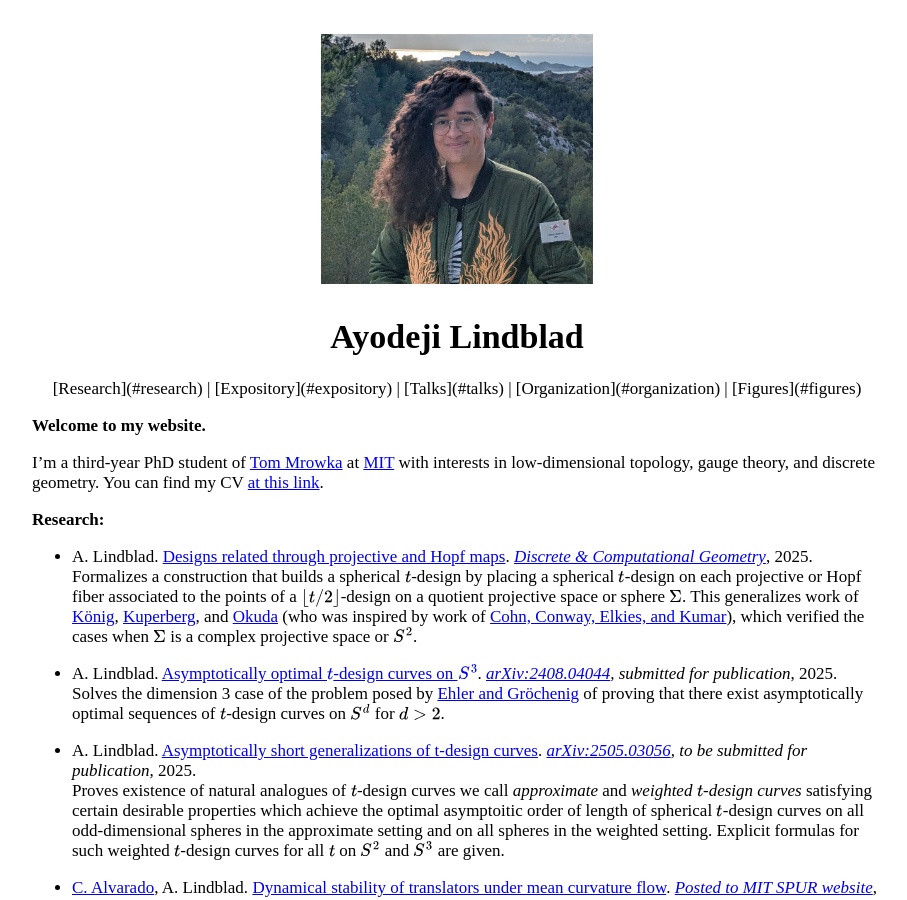
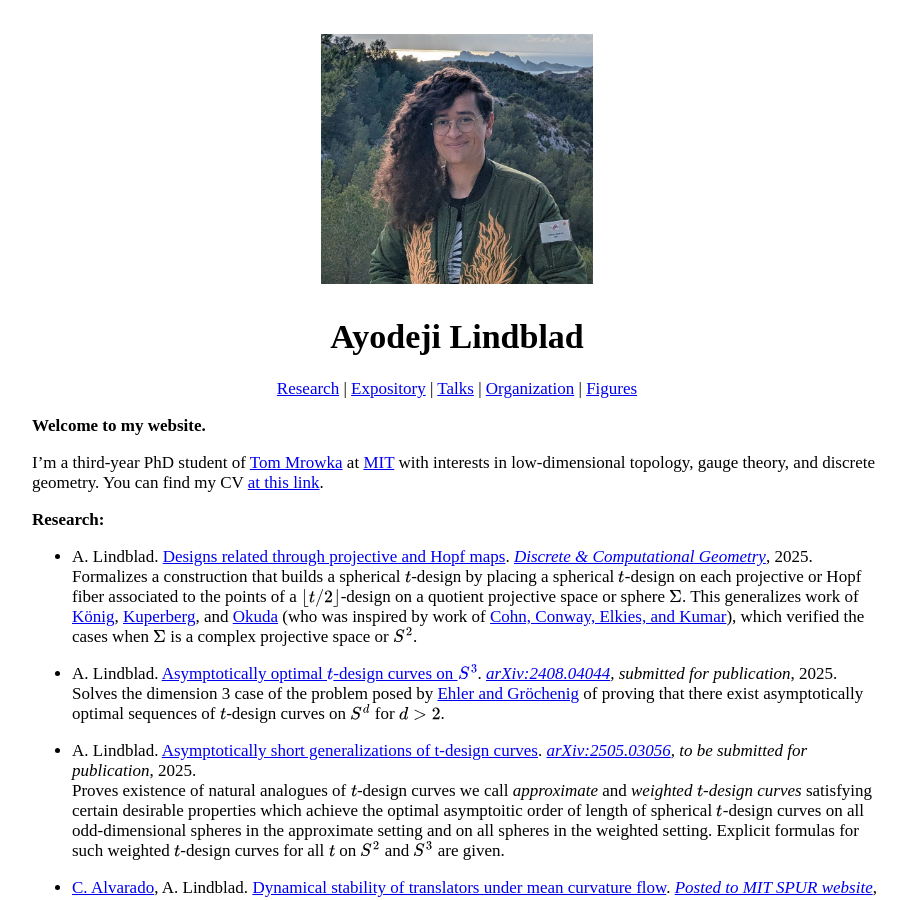
Before and after one commit to AyodejiLindblad/AyodejiLindblad.github.io, a Jekyll site: the page built from index.md, in a window 1280 px wide and 900 px high. Shown: the whole window, without its empty margins (183-1090 px from the left). Built offline with Jekyll 4.4.1, drawn with Linux system fonts in a browser that asks for light colours; some web fonts are replaced.

Commit message:
Attempted fix

```diff
--- a/index.md
+++ b/index.md
@@ -13,7 +13,13 @@ layout: default
 
 <h1 style="text-align: center; margin-top: 0;">Ayodeji Lindblad</h1>
 
-<p align="center">[Research](#research) | [Expository](#expository) | [Talks](#talks) | [Organization](#organization) | [Figures](#figures)</p>
+<p align="center">
+  <a href="#research">Research</a> |
+  <a href="#expository">Expository</a> |
+  <a href="#talks">Talks</a> |
+  <a href="#organization">Organization</a> |
+  <a href="#figures">Figures</a>
+</p>
 
 **Welcome to my website.**
 
```
